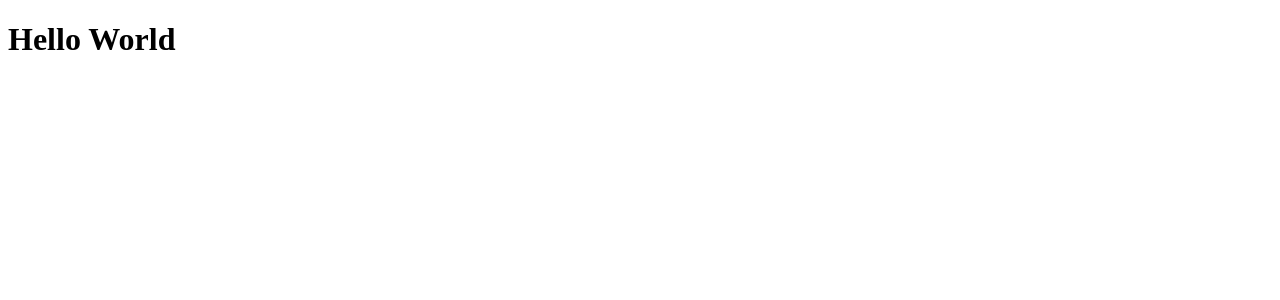
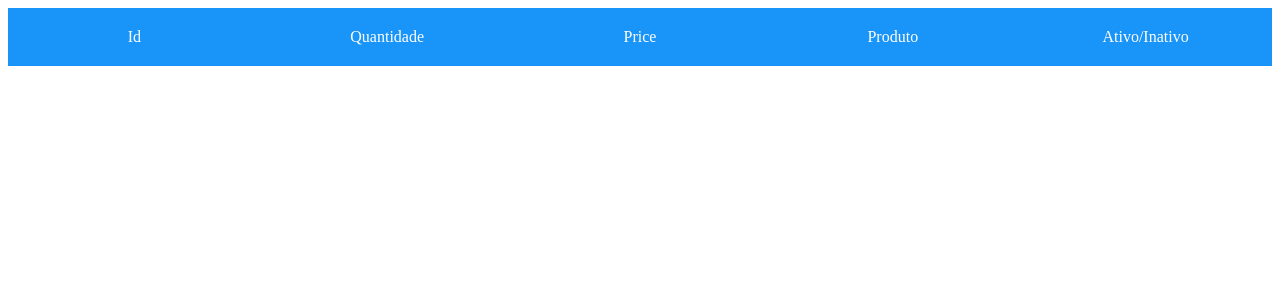
Before and after one commit to JefersonRamos/app-crud-vuejs, a Vue app in the folder app-crud-vuejs/: page / in a window 1280 px wide. Shown: the top 300 px of the page. Built offline with nearby package versions, Linux system fonts and the light colour scheme.

Commit message:
Creating components

```diff
--- a/app-crud-vuejs/src/App.vue
+++ b/app-crud-vuejs/src/App.vue
@@ -1,17 +1,18 @@
 <template>
   <div id="app">
-    <h1>Hello World</h1>
+    <TableVue />
   </div>
 </template>
 
 <script>
+import TableVue from "./components/Table.vue";
 
 export default {
-  name: 'App',
+  name: "App",
   components: {
-
-  }
-}
+    TableVue,
+  },
+};
 </script>
 
 <style>
--- /dev/null
+++ b/app-crud-vuejs/src/components/Table.vue
@@ -0,0 +1,38 @@
+<template>
+  <div>
+    <ul class="firstColumn">
+      <li>Id</li>
+      <li>Quantidade</li>
+      <li>Price</li>
+      <li>Produto</li>
+      <li>Ativo/Inativo</li>
+    </ul>
+
+    <div id="colunas"></div>
+  </div>
+</template>
+<script>
+
+</script>
+
+<style>
+.firstColumn {
+  display: flex;
+  padding: 0px;
+  margin: 0px;
+}
+
+.firstColumn > li {
+  padding: 20px;
+  list-style: none;
+  flex: 1;
+  background-color: #1994f8;
+  color: white;
+  text-align: center;
+  transition: all 0.4s;
+}
+
+.firstColumn > li:hover {
+  background-color: #1370bd;
+}
+</style>
```
Also changed, not shown: app-crud-vuejs/src/components/Button.vue (added, +12 -0 lines), app-crud-vuejs/src/components/Colunas.vue (added, +36 -0 lines), 1 other file (tests, documents, lock files or other folders).
